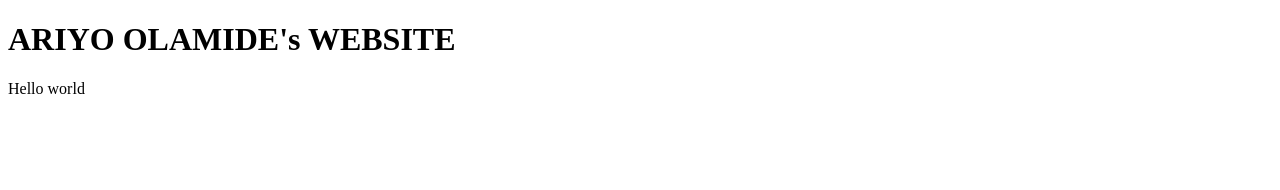
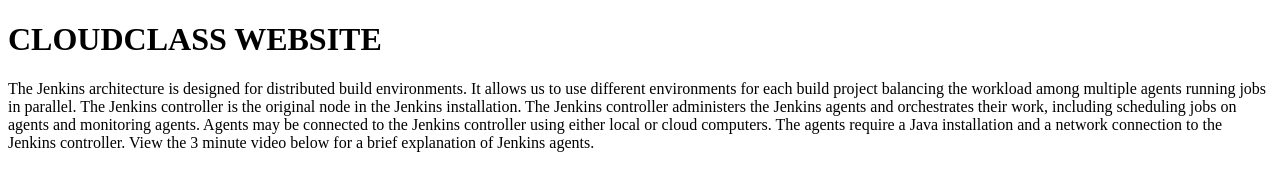
Before and after one commit to tjmarkstech/newcicd, a plain HTML site: page index.html in a window 1280 px wide. Drawn offline with Linux system fonts and the light colour scheme.

Commit message:
updated website

```diff
--- a/index.html
+++ b/index.html
@@ -4,7 +4,11 @@
     <title>TJ's Website</title>
   </head>
   <body>
-    <h1>ARIYO OLAMIDE's WEBSITE</h1>
-    <p>Hello world</p>
+    <h1>CLOUDCLASS WEBSITE</h1>
+    <p>The Jenkins architecture is designed for distributed build environments. It allows us to use different environments for each build project balancing the workload among multiple agents running jobs in parallel.
+
+The Jenkins controller is the original node in the Jenkins installation. The Jenkins controller administers the Jenkins agents and orchestrates their work, including scheduling jobs on agents and monitoring agents. Agents may be connected to the Jenkins controller using either local or cloud computers.
+
+The agents require a Java installation and a network connection to the Jenkins controller. View the 3 minute video below for a brief explanation of Jenkins agents.</p>
   </body>
 </html>
```
